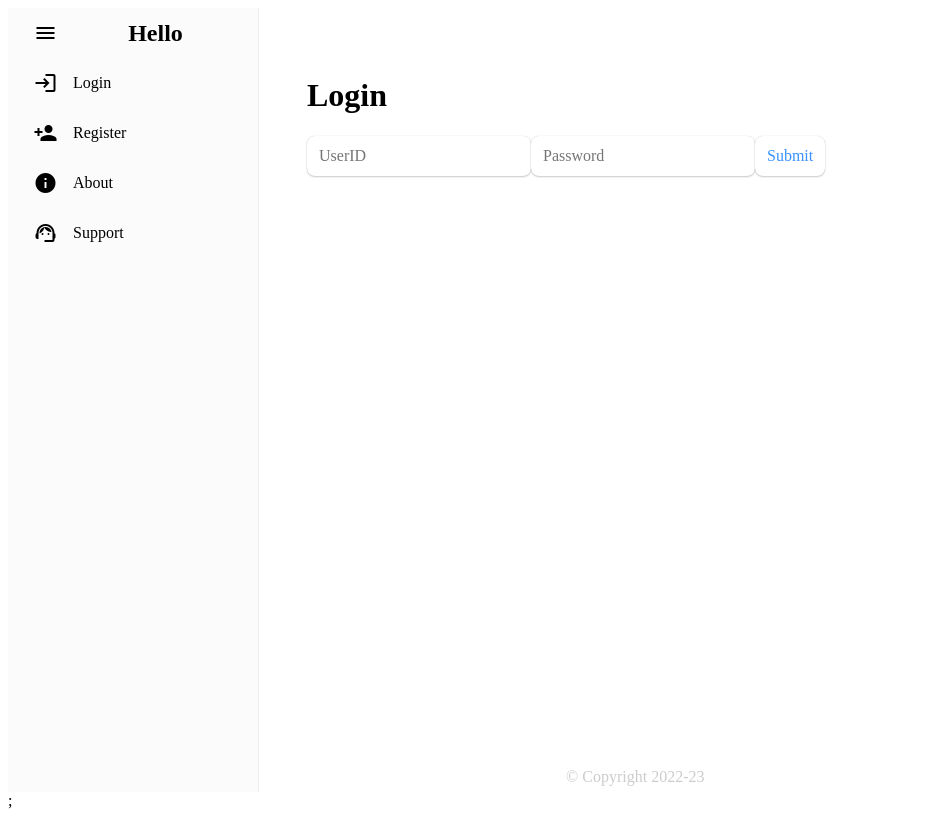
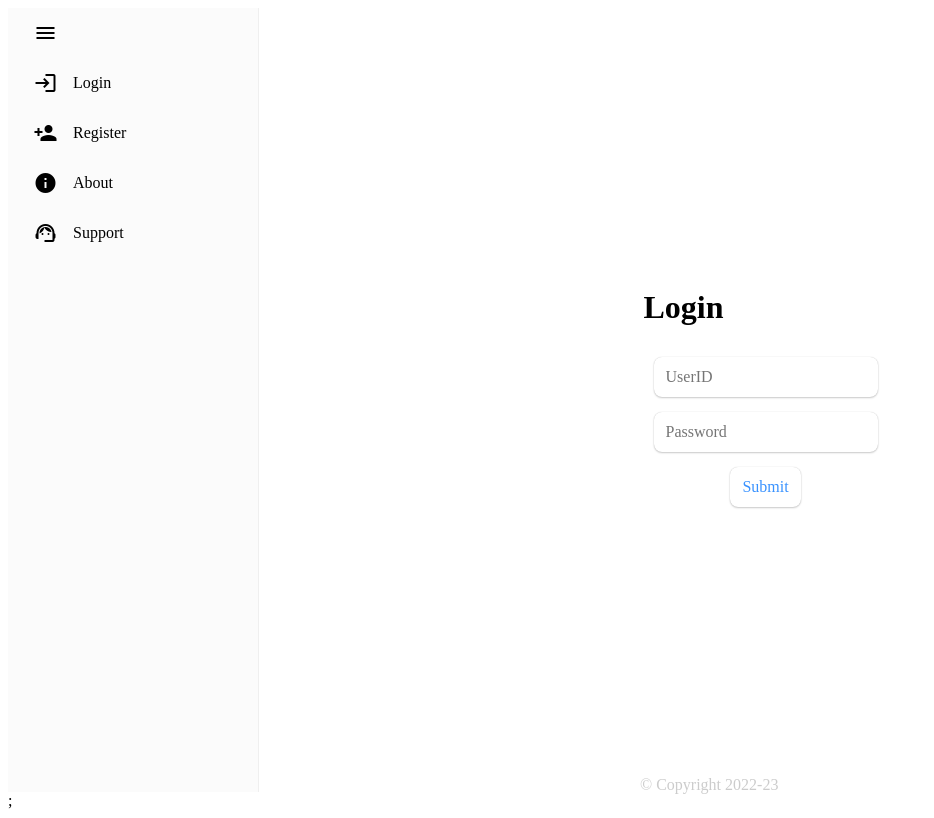
Before and after one commit to Aryanxfa/Digital-Payments-Book-old, a React (Create React App) app: page /login in a window 1280 px wide. Shown: the whole page, without its empty margins (0-934 px from the left). Built offline with nearby package versions, Linux system fonts and the light colour scheme.

Commit message:
Align pages in center

```diff
--- a/public/styles.css
+++ b/public/styles.css
@@ -29,20 +29,23 @@ button:active {
 }
 
 form {
-    display: block;
-    box-sizing: border-box;
-    border-bottom: 55em;
+    display: flex;
+    flex-direction: column;
+    justify-content: center;
+    align-items: center;
+    gap: 15px;
+    padding: 10px;
 }
 
 .basecontainer {
-    position: relative;
-    display: flexbox;
-    padding: 2em;
+    width: 100vw;
+    display: flex;
+    align-items: center;
+    justify-content: center;
 }
 
 .login {
-    position: relative;
-    display: flow-root;
+    justify-content: center;
     padding: 1em;
     align-items: baseline;
 }
--- a/src/routes/Home/Root.jsx
+++ b/src/routes/Home/Root.jsx
@@ -11,10 +11,9 @@ export function Root() {
                 <Menu>
                     <MenuItem
                         icon={<span className="material-icons">menu</span>}
-                        onClick={() => { collapseSidebar(); }}
+                        onClick={() => { collapseSidebar() }}
                         style={{ textAlign: "center" }}
                     >   {" "}
-                        <h2>Hello</h2>
                     </MenuItem>
                     <MenuItem icon={<span className="material-icons">login</span>} component={<Link to="/login" />}> Login</MenuItem>
                     <MenuItem icon={<span className="material-icons">person_add</span>} component={<Link to="/register" />}> Register</MenuItem>
```
